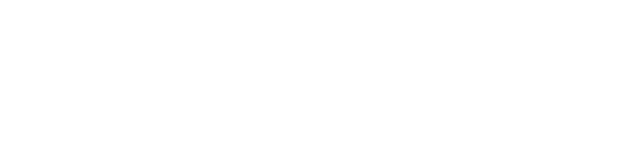
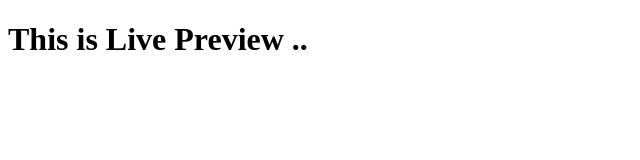
Before and after one commit to rajne123/LearnWebCode-samples, a plain HTML site: page OnlineLearning/JSCodewithHarry/Index.html in a window 1280 px wide. Shown: the whole page, without its empty margins (0-640 px from the left). Drawn offline with Linux system fonts and the light colour scheme.

Commit message:
Live Preview heading included

```diff
--- a/OnlineLearning/JSCodewithHarry/Index.html
+++ b/OnlineLearning/JSCodewithHarry/Index.html
@@ -2,11 +2,13 @@
 <html lang="en">
 <head>
     <meta charset="UTF-8">
+
     <meta http-equiv="X-UA-Compatible" content="IE=edge">
     <meta name="viewport" content="width=device-width, initial-scale=1.0">
     <title>Document</title>
 </head>
+
 <body>
-
+    <h1>This is Live Preview .. </h1>
 </body>
 </html>
```
